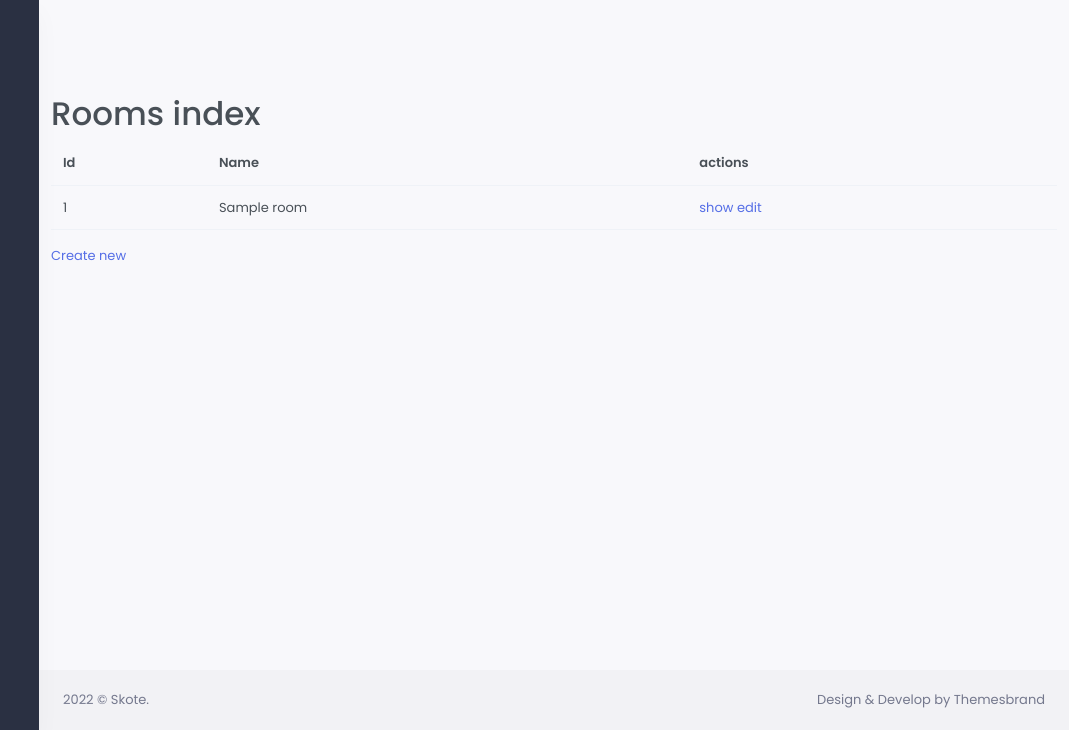
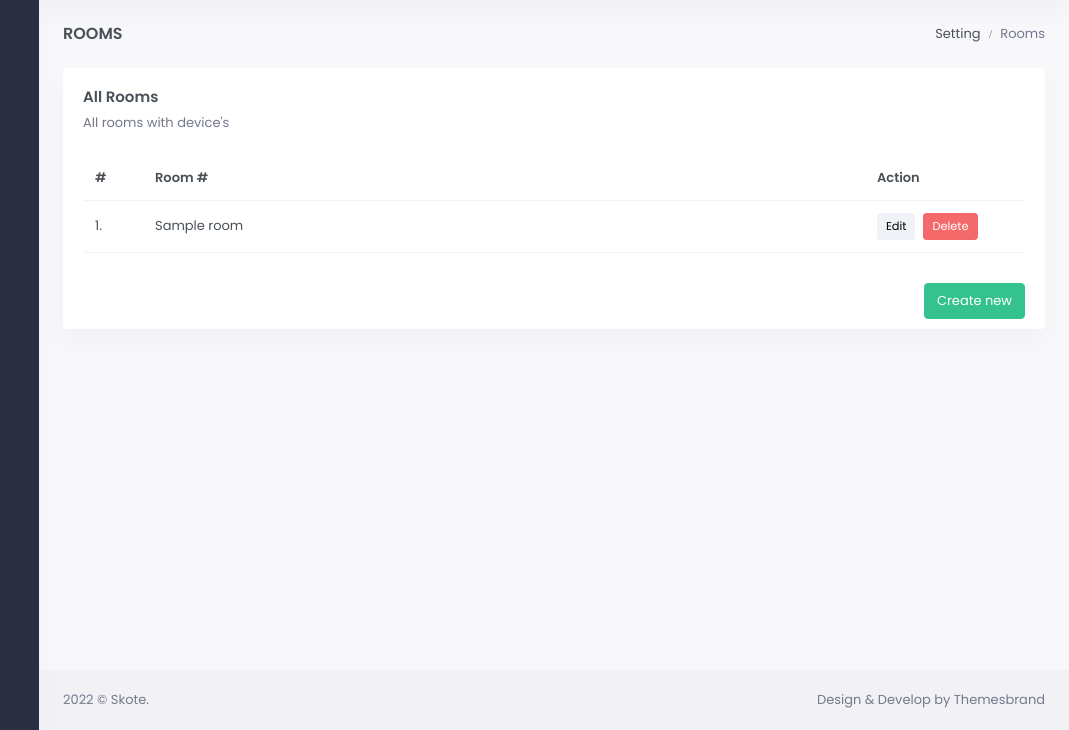
Before and after one commit to AppinSoftLLC/Optica, a Symfony app: template templates/rooms/index.html.twig in a window 1280 px wide. Shown: the part 70-800 px from the top of the page, without its empty margins (211-1280 px from the left). Run offline with Twig, Linux system fonts and the light colour scheme; the template is opened without the code that fills it: most values are stand-ins (such as "Sample title", 1, 10 or a date in 2020); some libraries are stand-ins or nearby versions.

Commit message:
Room CRUD

```diff
--- /dev/null
+++ b/templates/_page_title.html.twig
@@ -0,0 +1,13 @@
+<div class="row">
+	<div class="col-12">
+    	<div class="page-title-box d-sm-flex align-items-center justify-content-between">
+      		<h4 class="mb-sm-0 font-size-18">{{ title }}</h4>
+      		<div class="page-title-right">
+        		<ol class="breadcrumb m-0">
+          			<li class="breadcrumb-item"><a href="javascript: void(0);">{{ main }}</a></li>
+          			<li class="breadcrumb-item active">{{ current }}</li>
+        		</ol>
+      		</div>
+    	</div>
+  	</div>
+</div>
--- a/templates/base.html.twig
+++ b/templates/base.html.twig
@@ -3,7 +3,7 @@
 	<head>
 		<meta charset="UTF-8">
 		<meta name="viewport" content="width=device-width, initial-scale=1"/>
-		<title>{% block title %}Welcome!{% endblock %}</title>
+		<title>{% block title %}Welcome!{% endblock %} | Optica</title>
 		<meta name="viewport" content="width=device-width, initial-scale=1.0" />
 		<link href="/css/bootstrap.min.css" id="bootstrap-style" rel="stylesheet" type="text/css" />
 		<link href="/css/icons.min.css" id="bootstrap-style" rel="stylesheet" type="text/css" />
@@ -11,7 +11,7 @@
 	</head>
 	<body data-sidebar="dark">
 		<div id="layout-wrapper">
-			<header id="page-toolbar">
+			<header id="page-topbar">
 				{% include "_header.html.twig" %}
 			</header>
 			<div class="vertical-menu">
@@ -19,7 +19,9 @@
 			</div>
 			<div class="main-content">
 				<div class="page-content">
-					{% block body %}{% endblock %}
+					<div class="container-fluid">
+						{% block body %}{% endblock %}
+					</div>
 				</div>
 				<footer class="footer">
 					<div class="container-fluid">
--- a/templates/rooms/_delete_form.html.twig
+++ b/templates/rooms/_delete_form.html.twig
@@ -1,5 +1,5 @@
 <form method="post" action="{{ path('rooms_delete', {'id': room.id}) }}" onsubmit="return confirm('Are you sure you want to delete this item?');">
 	<input type="hidden" name="_method" value="DELETE">
 	<input type="hidden" name="_token" value="{{ csrf_token('delete' ~ room.id) }}">
-	<button class="btn">Delete</button>
+	<button class="btn btn-sm btn-danger waves-effect waves-light">Delete</button>
 </form>
--- a/templates/rooms/index.html.twig
+++ b/templates/rooms/index.html.twig
@@ -1,26 +1,35 @@
 {% extends 'base.html.twig' %}
 
-{% block title %}Rooms index{% endblock %}
+{% block title %}Rooms{% endblock %}
 
 {% block body %}
-    <h1>Rooms index</h1>
-
-    <table class="table">
+	{% include "_page_title.html.twig" with {'title': 'Rooms', 'main': 'Setting', 'current': 'Rooms'} %}
+	<div class="rows">
+		<div class="col-xl-12">
+			<div class="card">
+				<div class="card-body">
+					<div class="table-responsive">
+						<h4 class="card-title">All Rooms</h4>
+						<p class="card-title-desc">All rooms with device's</p>
+						<div class="table-responsive">
+							<table class="table align-middle mb-0">
 								<thead>
 									<tr>
-                <th>Id</th>
-                <th>Name</th>
-                <th>actions</th>
+										<th>#</th>
+										<th>Room #</th>
+										<th>Action</th>
 									</tr>
 								</thead>
 								<tbody>
 									{% for room in rooms %}
 									<tr>
-                <td>{{ room.id }}</td>
+										<td style="width: 60px">{{ loop.index }}.</td>
 										<td>{{ room.name }}</td>
-                <td>
-                    <a href="{{ path('rooms_show', {'id': room.id}) }}">show</a>
-                    <a href="{{ path('rooms_edit', {'id': room.id}) }}">edit</a>
+										<td style="width: 160px">
+											<div class="d-flex">
+												<a class="btn btn-light btn-sm me-2" href="{{path('rooms_edit', {id: room.id})}}">Edit</a>
+												{{ include('rooms/_delete_form.html.twig') }}
+											</div>
 										</td>
 									</tr>
 									{% else %}
@@ -30,6 +39,13 @@
 									{% endfor %}
 								</tbody>
 							</table>
-
-    <a href="{{ path('rooms_new') }}">Create new</a>
+						</div>
+					</div>
+				</div>
+				<div class="card-footer bg-transparent text-muted text-end">
+					<a class="btn btn-success waves-effect waves-light" href="{{ path('rooms_new') }}">Create new</a>
+				</div>
+			</div>
+		</div>
+	</div>
 {% endblock %}
```
Also changed, not shown: src/Controller/RoomsController.php (+3 -13 lines), src/Form/RoomsType.php (+6 -4 lines), templates/_sidebar.html.twig (+14 -5 lines), templates/rooms/_form.html.twig (+18 -2 lines), templates/rooms/edit.html.twig (+12 -8 lines), templates/rooms/new.html.twig (+15 -4 lines), templates/rooms/show.html.twig (deleted, +0 -26 lines). Lines whose indentation alone changed are shown as unchanged.
